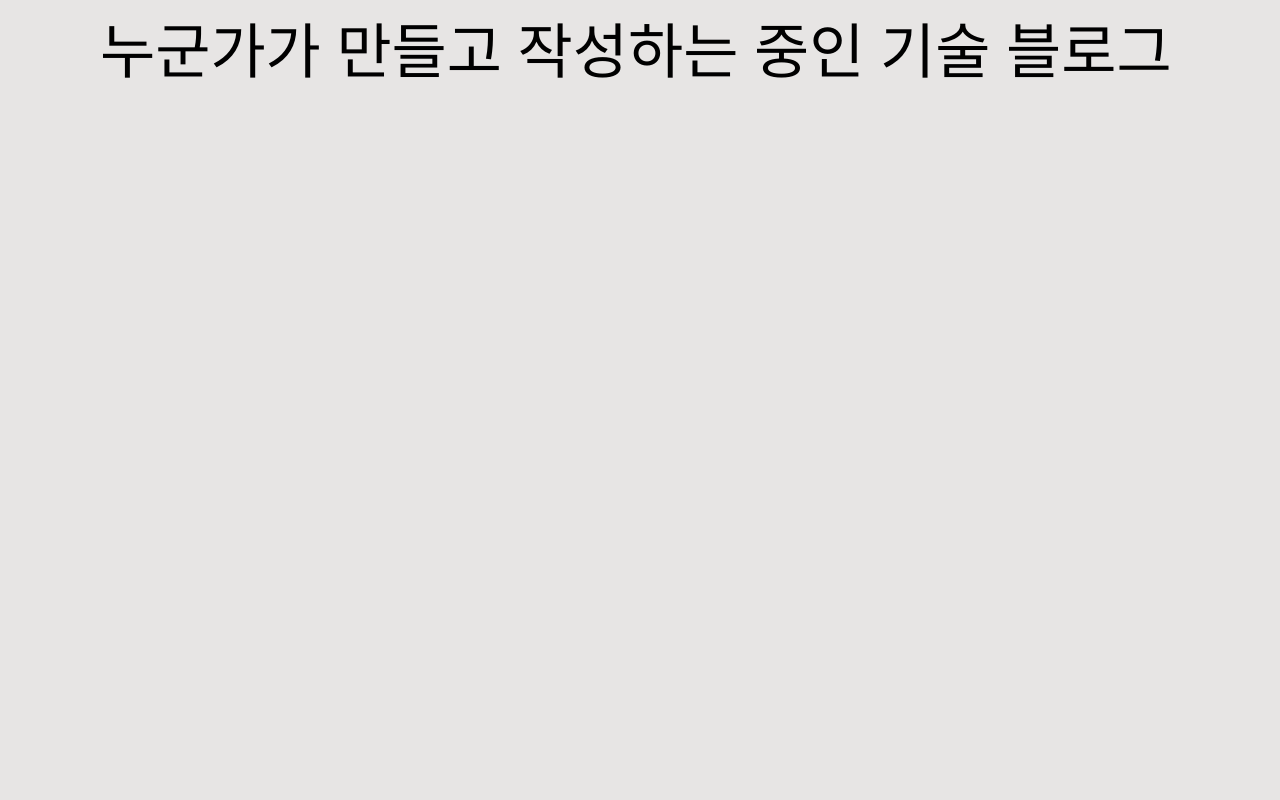
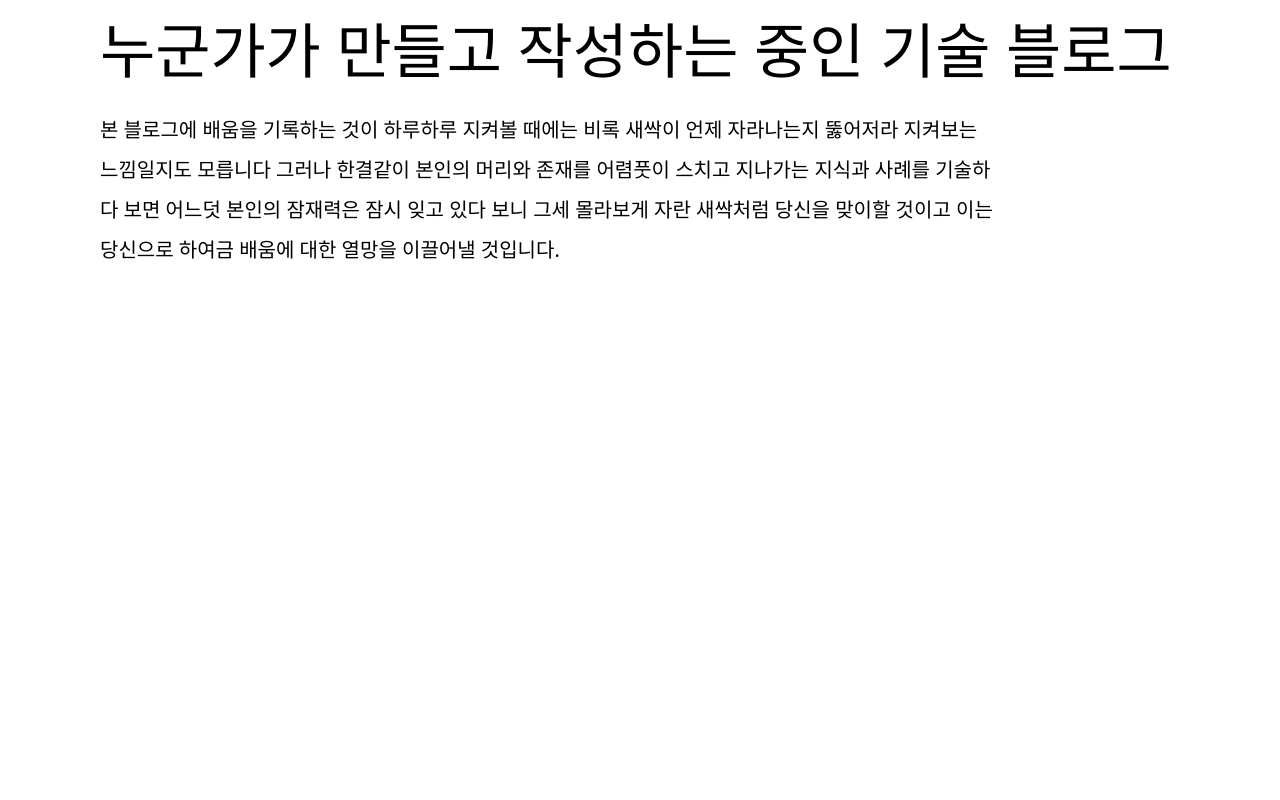
Before and after one commit to pjsClimbToUpperDirection/tech-blog, a Next.js app: page / in a window 1280 px wide. Shown: the top 800 px of the page. Built offline with nearby package versions, Linux system fonts and the light colour scheme.

Commit message:
24-02-06-01

```diff
--- a/app/layout.tsx
+++ b/app/layout.tsx
@@ -20,8 +20,10 @@ export default function RootLayout({
 
     return (
         <html lang="en" className={"h-[100%]"}>
-        <body className={"h-[100%] min-h-[1000px]"}>
-        {children}
+        <body className={"h-[1500px]"}>
+        <div className={"h-[1500px]"}>
+            {children}
+        </div>
         </body>
         </html>
     )
--- a/app/page.tsx
+++ b/app/page.tsx
@@ -1,14 +1,23 @@
 import Form from "../components/root/form"
-import Maintext from "../components/root/maintext";
 export default function MainPage() {
 
+    // todo 추후 검색엔진 최적화 구현하기
     return (
         <>
-          <div id={"AnimatedText"} className={"min-h-[1000px] h-full w-full bg-stone-200 p-[10px] absolute z-10"}>
-              <div className={"h-[100px] w-full text-6xl px-[90px] p-[10px] absolute top-0 grid items-center"}>누군가가 만들고 작성하는 중인 기술 블로그</div>
-              <Maintext/>
-          </div>
-          <Form/>
+            <div id={"mainPage"} className={"h-[1720px] w-full bg-white p-[10px] absolute z-10"}>
+                <div className={"w-full h-[420px]   sm:h-[260px] md:h-[200px] lg:h-[140px] xl:h-[100px]   text-6xl px-[90px] p-[10px] absolute top-0 grid items-center justify-items-start"}>
+                    누군가가 만들고 작성하는 중인 기술 블로그
+                </div>
+                <div className={"h-[1300px] w-full top-[420px]  sm:top-[260px] md:top-[200px] lg:top-[140px] xl:top-[100px]  text-4xl p-[10px] px-[90px] absolute"}>
+                    <p className={"text-[20px] max-w-[900px] h-auto"}>
+                        본 블로그에 배움을 기록하는 것이 하루하루 지켜볼 때에는 비록 새싹이 언제 자라나는지 뚫어저라 지켜보는 느낌일지도 모릅니다
+                        그러나 한결같이 본인의 머리와 존재를 어렴풋이 스치고 지나가는 지식과 사례를 기술하다 보면 어느덧 본인의 잠재력은 잠시 잊고 있다 보니 그세 몰라보게 자란 새싹처럼 당신을
+                        맞이할 것이고
+                        이는 당신으로 하여금 배움에 대한 열망을 이끌어낼 것입니다.
+                    </p>
+                </div>
+            </div>
+            <Form/>
         </>
     )
 }
--- a/app/signin/page.tsx
+++ /dev/null
@@ -1,5 +0,0 @@
-export default function signIn() {
-    return (
-        <div></div>
-    )
-}
--- a/app/signup/page.tsx
+++ b/app/signup/page.tsx
@@ -1,5 +1,11 @@
+"use client"
+
+import SignUpForm from "../../components/form/signupForm";
+
 export default function signUp() {
     return (
-        <div>signup</div>
+        <>
+            <SignUpForm/>
+        </>
     )
 }
--- /dev/null
+++ b/components/animation/css/rootAnimation.css
@@ -0,0 +1,20 @@
+#AnimatedElement {
+    animation-duration: 4s;
+    animation-name: slideIn;
+}
+
+@keyframes slideIn {
+    from {
+        margin-left: 100%;
+    }
+
+    75% {
+        margin-left: 10%;
+        width: 80%;
+    }
+
+    to {
+        margin-left: 0;
+        width: 50%;
+    }
+}
--- /dev/null
+++ b/components/animation/typewriter.ts
@@ -0,0 +1,10 @@
+export default function typeWriter (text: string, index: number, element: HTMLElement, cycle: number) {
+    if (index < text.length) {
+        element.innerHTML += text.charAt(index);
+        index++;
+        // 주어진 시간(밀리초) 마다 typeWriter 함수를 재귀적으로 호출
+        setTimeout(function () {
+            typeWriter(text, index, element, cycle);
+        }, cycle);
+    }
+}
--- /dev/null
+++ b/components/form/instructionAnimation/instructionForSubmit.ts
@@ -0,0 +1,36 @@
+import typeWriter from "../../animation/typewriter";
+
+export default function instructionForSubmit(ForDeskTop: string, ForMobile: string | null, done: number) {
+    // 본 함수 사용시 해당 컴포넌트에 다음 변수 선언 -> let done = 0;
+    const animatedText = document.getElementById('title');
+    animatedText.addEventListener("click", () => {alert("submitted")}) // 로그인 양식 제출 로직 작성(함수 호출 형식으로 구현)
+    if (done == 0){
+        animatedText.innerHTML = ""
+        if (window.innerWidth < 640) // 모바일 기기 대응
+            if (ForMobile == null)
+                typeWriter(ForDeskTop, 0, animatedText, 30);
+            else
+                typeWriter(ForMobile, 0, animatedText, 30);
+        else
+            typeWriter(ForDeskTop, 0, animatedText, 30);
+    }
+    return 1;
+}
+
+// 컴포넌트 내에서 사용되던 기존 함수
+/*let passcodeArea = 0;
+    const cleaner = (ForDeskTop: string, ForMobile: string | null) => {
+        const animatedText = document.getElementById('title');
+        animatedText.addEventListener("click", () => {alert("submitted")}) // 로그인 양식 제출 로직 작성
+        if (passcodeArea == 0){
+            animatedText.innerHTML = ""
+            if (window.innerWidth < 640) // 모바일 기기 대응
+                if (ForMobile == null)
+                    typeWriter(ForDeskTop, 0, animatedText, 30);
+                else
+                    typeWriter(ForMobile, 0, animatedText, 30);
+            else
+                typeWriter(ForDeskTop, 0, animatedText, 30);
+        }
+        passcodeArea = 1;
+    }*/
--- a/components/form/signinForm.tsx
+++ b/components/form/signinForm.tsx
@@ -1,34 +1,16 @@
-export default function SigninForm({ tailwindClassName } : { tailwindClassName: string}) {
+import typeWriter from "../animation/typewriter";
+import instructionForSubmit from "./instructionAnimation/instructionForSubmit";
 
-    let passcodeArea = 0;
-    const cleaner = (text: string) => {
-        const animatedText = document.getElementById('title');
-        animatedText.addEventListener("click", () => {alert("submitted")}) // 로그인 양식 제출 로직 작성
-        if (passcodeArea == 0){
-            animatedText.innerHTML = ""
-            typeWriter(text, 0, animatedText);
-        }
-        passcodeArea = 1;
-    }
-    const typeWriter = (text: string, index: number, element: HTMLElement)=> {
-        if (index < text.length) {
-            element.innerHTML += text.charAt(index);
-            index++;
-            // 30ms 마다 typeWriter 함수를 재귀적으로 호출
-            setTimeout(function() {
-                typeWriter(text, index, element);
-            }, 30);
-        }
-    }
-
+export default function SignInForm({ rootElement } : { rootElement: string | null}) {
+    let done = 0; // 스크립트의 반복 동작을 피하고자 일부러 side Effect 유발
     return (
-        <div id={"signinForm"}
-             className={"min-h-[1000px] h-full w-full grid grid-cols-4 grid-rows-7 bg-amber-100 p-[10px] absolute " + tailwindClassName}>
+        <div id={"signInForm"}
+             className={"h-[1720px] w-full grid justify-items-center bg-white p-[10px] absolute " + rootElement}>
             <div
-                className={"p-[5px] w-full col-start-2 col-end-4 row-start-3 row-end-5 grid grid-rows-4 bg-slate-300 m-[5px] rounded"}>
+                className={"p-[5px] w-full lg:w-[1024px] h-[208px] fixed top-[230px] grid grid-rows-4 bg-slate-300 m-[5px] rounded"}>
                 <div className={"grid content-center"}>
-                    <h2 className={"row-start-1 row-end-2 text-2xl p-[5px] indent-[10px]"}
-                        id={"title"} onClick={() => cleaner("자동완성 기능 사용 시 본 문구를 다시 클릭하여 로그인 시도")}>
+                    <h2 className={"row-start-1 row-end-2 text-xl  p-[5px] indent-[10px]"}
+                        id={"title"} onClick={() => done = instructionForSubmit("자동완성 기능 사용 시 본 문구를 다시 클릭하여 로그인 시도", "자동완성 기능 사용 시 본 문구를 다시 클릭", done)}>
                         하단에 적절한 양식을 작성하여 로그인
                     </h2>
                 </div>
@@ -39,7 +21,7 @@ export default function SigninForm({ tailwindClassName } : { tailwindClassName:
                     </div>
                     <div className={"grid items-center m-[5px] px-[10px]"}>
                         <input type={"password"} name={"userPassword"} id={"userPassword"}
-                               onFocus={() => cleaner("암호 입력 후 본 문구를 클릭하여 로그인 시도")} placeholder={"비밀번호"}
+                               onFocus={() => done = instructionForSubmit("암호 입력 후 본 문구를 클릭하여 로그인 시도", null, done)} placeholder={"비밀번호"}
                                className={"w-full h-full rounded indent-[10px]"}/>
                     </div>
                 </div>
--- /dev/null
+++ b/components/form/signupForm.tsx
@@ -0,0 +1,41 @@
+import typeWriter from "../animation/typewriter";
+import instructionForSubmit from "./instructionAnimation/instructionForSubmit";
+
+export default function SignUpForm() {
+    let done = 0
+    return (
+        <div id={"signUpForm"}
+             className={"h-[1720px] w-full grid justify-items-center bg-white p-[10px] absolute "}>
+            <div
+                className={"p-[5px] w-full lg:w-[1024px] h-[400px] fixed top-[230px] grid grid-rows-5 bg-slate-300 m-[5px] rounded"}>
+                <div className={"grid content-center"}>
+                    <h2 className={"row-start-1 row-end-2 text-xl  p-[5px] indent-[10px]"} id={"title"}>
+                        하단에 적절한 양식을 작성하여 회원가입
+                    </h2>
+                </div>
+                <div id={"formContainer"} className={"row-start-2 row-end-5 grid grid-rows-4"}>
+                    <div className={"grid items-center m-[5px] px-[10px]"}>
+                        <input type={"text"} name={"E-mail"} id={"userEmail"} placeholder={"이메일"}
+                               className={"w-full h-full rounded indent-[10px]"} autoComplete={"nope"}/>
+                    </div>
+                    <div className={"grid items-center m-[5px] px-[10px]"}>
+                        <input type={"text"} name={"userName"} id={"userName"} placeholder={"사용자 이름"}
+                               className={"w-full h-full rounded indent-[10px]"} autoComplete={"nope"}/>
+                    </div>
+                    <div className={"grid items-center m-[5px] px-[10px]"}>
+                        <input type={"password"} name={"userPassword"} id={"userPassword"}
+                               placeholder={"비밀번호"} className={"w-full h-full rounded indent-[10px]"} autoComplete={"nope"}/>
+                    </div>
+                    <div className={"grid items-center m-[5px] px-[10px]"}>
+                        <input type={"password"} name={"Confirmation"} id={"Confirmation"}
+                               placeholder={"비밀번호 재확인"} className={"w-full h-full rounded indent-[10px]"} autoComplete={"nope"}
+                               onFocus={() => done = instructionForSubmit("비밀번호 제차 입력 후 본 문구를 클릭하여 회원가입 시도", "제차 입력 후 본 문구를 클릭하여 회원가입", done)}/>
+                    </div>
+                </div>
+                <div className={"grid content-center p-[5px] indent-[10px]"}>
+                    <p>이미 사용 가능한 계정이 있을 시 <a className={"font-bold"} href={"/"}>시작 페이지</a></p>
+                </div>
+            </div>
+        </div>
+    )
+}
--- a/components/root/form.tsx
+++ b/components/root/form.tsx
@@ -1,18 +1,20 @@
 "use client"
 
 import React, {useEffect} from "react";
-import SigninForm from '../../components/form/signinForm'
+import SignInForm from '../../components/form/signinForm'
 
 export default function Form() {
+    // 컴포넌트의 기본 스타일 이외에 추가하고자 하는 tailwind 속성 작성
+    const rootProps = "opacity-90"
+
     useEffect(() => {
         window.addEventListener("click", () => {
-            document.getElementById("signinForm").style.zIndex = "20";
-
+            document.getElementById("signInForm").style.zIndex = "20";
         })
     }, []);
     return (
         <>
-            <SigninForm tailwindClassName={"opacity-70"}/>
+            <SignInForm rootElement={rootProps}/>
         </>
     )
 }
--- a/components/root/maintext.tsx
+++ /dev/null
@@ -1,26 +0,0 @@
-"use client"
-
-import {useEffect} from "react";
-
-export default function maintext() {
-    const AnimatedText: string = "본 블로그에 배움을 기록하는 것이 하루하루마다 지켜볼 때는 비록 새싹이 언제 자라나는지 뚫어저라 지켜보는 느낌일지도";
-
-    // typeWriter(AnimatedText, 0, document.getElementById("AnimatedElement"))
-    // css 애니메이션, 자바스크립트를 사용하여 루트 페이지 디자인하기
-    const typeWriter = (text: string, index: number, element: HTMLElement)=> {
-        if (index < text.length) {
-            element.innerHTML += text.charAt(index);
-            index++;
-            // 60ms 마다 typeWriter 함수를 재귀적으로 호출
-            setTimeout(function() {
-                typeWriter(text, index, element);
-            }, 60);
-        }
-    }
-
-    return (
-        <div className={"h-full w-full text-4xl p-[10px] absolute top-[100px]"}>
-            <p id={"AnimatedElement"}></p>
-        </div>
-    )
-}
```
